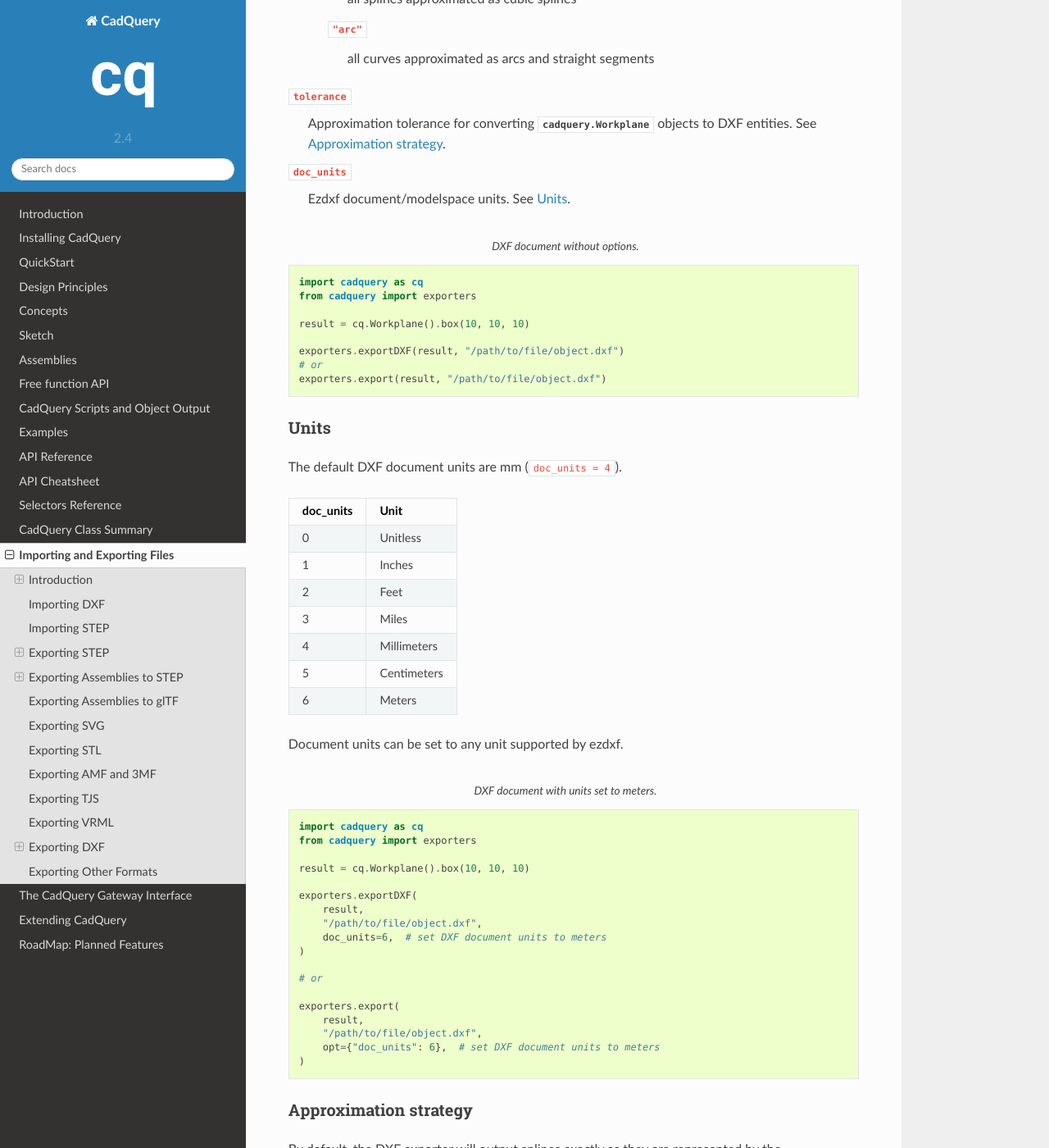
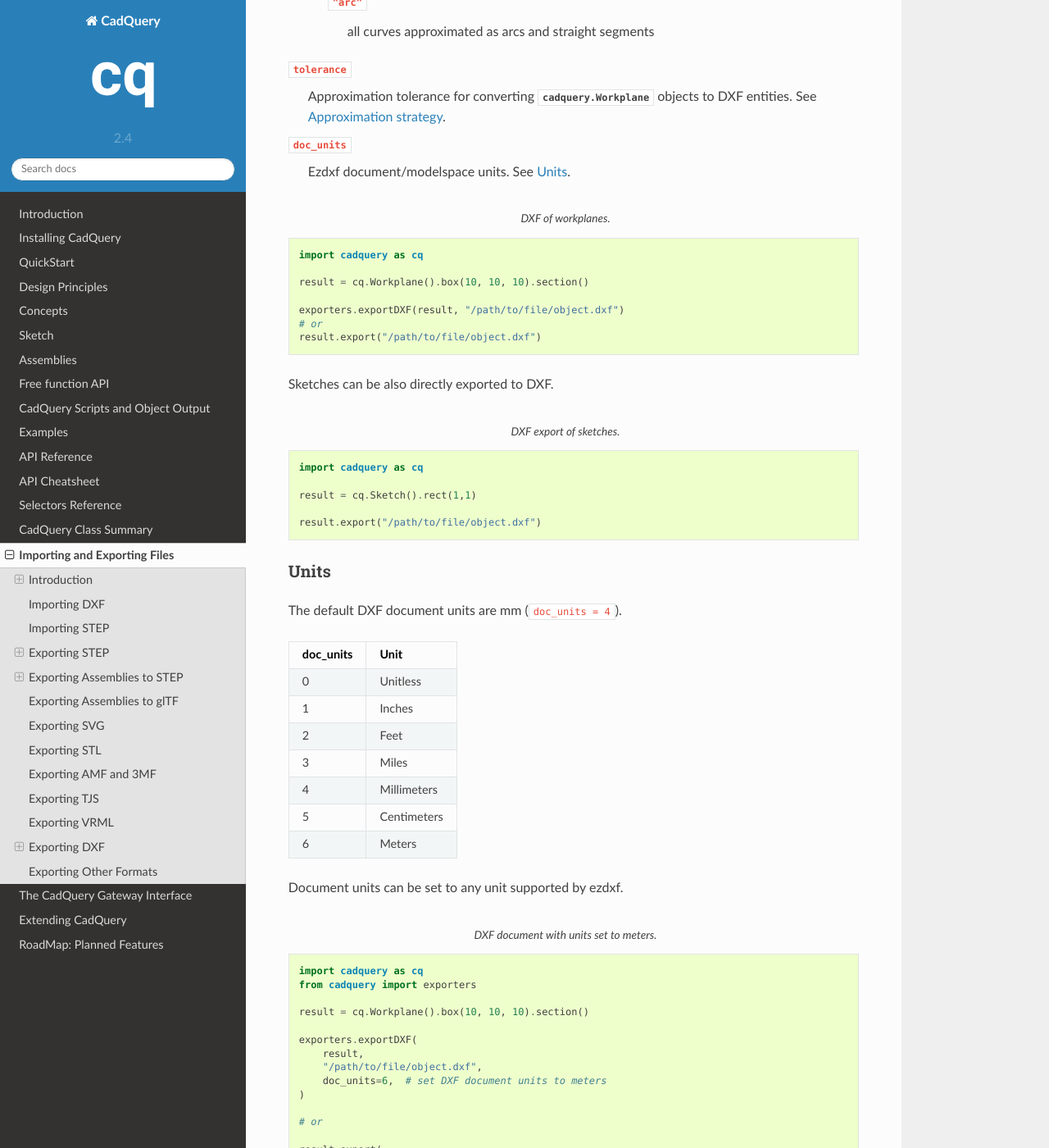
Before and after one commit to CadQuery/cadquery, a Sphinx documentation site: the page built from doc/importexport.rst, in a window 1280 px wide and 1400 px high, scrolled down 10108 px. Shown: the whole window at 82% size. Built offline with Sphinx 7.4.7 and the Read the Docs theme 2.0.0, drawn with Linux system fonts in a browser that asks for light colours; some of the changed text lies outside the part shown.

Commit message:
Some doc improvements

```diff
--- a/doc/importexport.rst
+++ b/doc/importexport.rst
@@ -96,7 +96,7 @@
     box = cq.Workplane().box(10, 10, 10)
 
     # Export the box
-    cq.exporters.export(box, "/path/to/step/box.step")
+    box.export("/path/to/step/box.step")
 
 Non-Default File Extensions
 ----------------------------
@@ -110,10 +110,10 @@
     box = cq.Workplane().box(10, 10, 10)
 
     # Export the box
-    cq.exporters.export(box, "/path/to/step/box.stp", cq.exporters.ExportTypes.STEP)
+    box.export("/path/to/step/box.stp", cq.exporters.ExportTypes.STEP)
 
     # The export type may also be specified as a literal
-    cq.exporters.export(box, "/path/to/step/box2.stp", "STEP")
+    box.export("/path/to/step/box2.stp", "STEP")
 
 Setting Extra Options
 ----------------------
@@ -128,10 +128,10 @@
     box = cq.Workplane().box(10, 10, 10)
 
     # Export the box, provide additional options with the opt dict
-    cq.exporters.export(box, "/path/to/step/box.step", opt={"write_pcurves": False})
+    box.export("/path/to/step/box.step", opt={"write_pcurves": False})
 
     # or equivalently when exporting a lower level Shape object
-    box.val().exportStep("/path/to/step/box2.step", write_pcurves=False)
+    box.val().export("/path/to/step/box2.step", opt={"write_pcurves": False})
 
 
 Exporting Assemblies to STEP
@@ -159,7 +159,7 @@
     assy.add(pin, color=cq.Color(0, 1, 0), name="pin")
 
     # Save the assembly to STEP
-    assy.save("out.step")
+    assy.export("out.step")
 
 This will produce a STEP file that is nested with auto-generated object names. The colors of each assembly object will be
 preserved, but the names that were set for each will not.
@@ -183,10 +183,10 @@
     assy.add(pin, color=cq.Color(0, 1, 0), name="pin")
 
     # Save the assembly to STEP
-    assy.save("out.stp", "STEP", mode="fused")
+    assy.export("out.stp", "STEP", mode="fused")
 
     # Specify additional options such as glue as keyword arguments
-    assy.save("out_glue.step", mode="fused", glue=True, write_pcurves=False)
+    assy.export("out_glue.step", mode="fused", glue=True, write_pcurves=False)
 
 Naming
 -------
@@ -197,7 +197,7 @@
 .. code-block:: python
 
     assy = Assembly(name="my_assembly")
-    assy.save(
+    assy.export(
         "out.stp",
         cq.exporters.ExportTypes.STEP,
         mode=cq.exporters.assembly.ExportModes.FUSED,
@@ -224,8 +224,8 @@
     pin = cq.Workplane().center(2, 2).cylinder(radius=2, height=20)
     assy.add(pin, color=cq.Color(0, 1, 0), name="pin")
 
-    # Save the assembly to STEP
-    assy.save("out.gltf")
+    # Save the assembly to GLTF
+    assy.export("out.gltf")
 
 Exporting SVG
 ###############
@@ -257,7 +257,7 @@
 
     result = cq.Workplane().box(10, 10, 10)
 
-    exporters.export(result, "/path/to/file/box.svg")
+    result.export("/path/to/file/box.svg")
 
 Results in:
 
@@ -275,8 +275,7 @@
 
     result = cq.Workplane().box(10, 10, 10)
 
-    exporters.export(
-        result,
+    result.export(
         "/path/to/file/box_custom_options.svg",
         opt={
             "width": 300,
@@ -318,7 +317,7 @@
 
     result = cq.Workplane().box(10, 10, 10)
 
-    exporters.export(result, "/path/to/file/mesh.stl")
+    result.export("/path/to/file/mesh.stl")
 
 Exporting AMF and 3MF
 ######################
@@ -339,7 +338,7 @@
 
     result = cq.Workplane().box(10, 10, 10)
 
-    exporters.export(result, "/path/to/file/mesh.amf", tolerance=0.01, angularTolerance=0.1)
+    result.export("/path/to/file/mesh.amf", tolerance=0.01, angularTolerance=0.1)
 
 
 Exporting TJS
@@ -361,8 +360,7 @@
 
     result = cq.Workplane().box(10, 10, 10)
 
-    exporters.export(
-        result,
+    result.export(
         "/path/to/file/mesh.json",
         tolerance=0.01,
         angularTolerance=0.1,
@@ -391,8 +389,8 @@
 
     result = cq.Workplane().box(10, 10, 10)
 
-    exporters.export(
-        result, "/path/to/file/mesh.vrml", tolerance=0.01, angularTolerance=0.1
+    result.export(
+        "/path/to/file/mesh.vrml", tolerance=0.01, angularTolerance=0.1
     )
 
 Exporting DXF
@@ -423,16 +421,26 @@
     See `Units`_.
 
 .. code-block:: python
-    :caption: DXF document without options.
+    :caption: DXF of workplanes.
 
     import cadquery as cq
-    from cadquery import exporters
 
-    result = cq.Workplane().box(10, 10, 10)
+    result = cq.Workplane().box(10, 10, 10).section()
 
     exporters.exportDXF(result, "/path/to/file/object.dxf")
     # or
-    exporters.export(result, "/path/to/file/object.dxf")
+    result.export("/path/to/file/object.dxf")
+
+Sketches can be also directly exported to DXF.
+
+.. code-block:: python
+    :caption: DXF export of sketches.
+
+    import cadquery as cq
+
+    result = cq.Sketch().rect(1,1)
+
+    result.export("/path/to/file/object.dxf")
 
 
 Units
@@ -460,7 +468,7 @@
     import cadquery as cq
     from cadquery import exporters
 
-    result = cq.Workplane().box(10, 10, 10)
+    result = cq.Workplane().box(10, 10, 10).section()
 
     exporters.exportDXF(
         result,
@@ -470,8 +478,7 @@
 
     # or
 
-    exporters.export(
-        result,
+    result.export(
         "/path/to/file/object.dxf",
         opt={"doc_units": 6},  # set DXF document units to meters
     )
@@ -506,7 +513,7 @@
 
     result = cq.Workplane().box(10, 10, 10)
 
-    exporters.export(result, "/path/to/file/object.[file_extension]")
+    result.export("/path/to/file/object.[file_extension]")
 
 Be sure to use the correct file extension so that CadQuery can determine the export format. If in doubt, fall
 back to setting the type explicitly by using :py:class:`exporters.ExportTypes`.
@@ -518,6 +525,6 @@
     import cadquery as cq
     from cadquery import exporters
 
-    result = cq.Workplane().box(10, 10, 10)
+    result = cq.Workplane().box(10, 10, 10).section()
 
-    exporters.export(result, "/path/to/file/object.dxf", exporters.ExportTypes.DXF)
+    result.export("/path/to/file/object.dxf", exporters.ExportTypes.DXF)
```
Also changed, not shown: doc/sketch.rst (+29 -2 lines).
